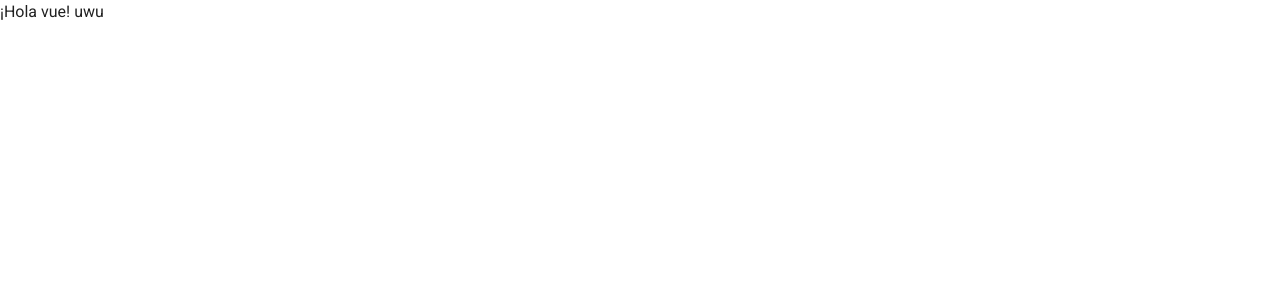
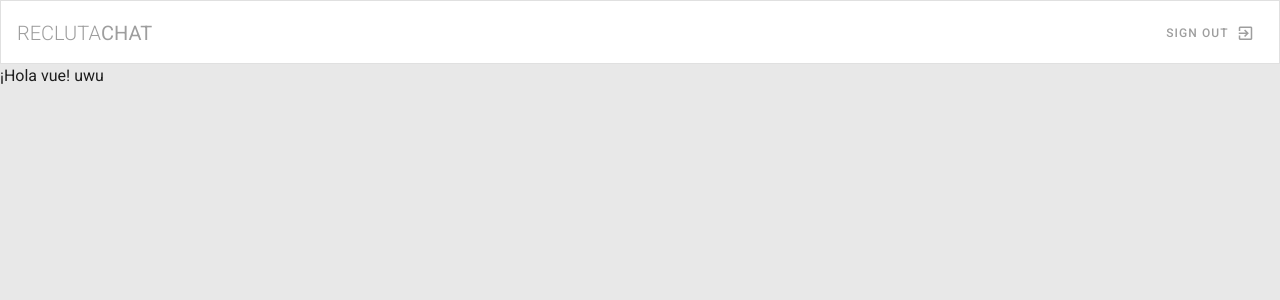
Before and after one commit to LinkPC/todolist, a Vue app: page / in a window 1280 px wide. Shown: the top 300 px of the page. Built offline with nearby package versions, Linux system fonts and the light colour scheme.

Commit message:
primerosPasosNavbar

```diff
--- a/src/App.vue
+++ b/src/App.vue
@@ -1,5 +1,6 @@
 <template>
-  <v-app>
+  <v-app style="background: #E8E8E8">
+    <Navbar />
     <v-content>
       <router-view>
 
@@ -10,9 +11,12 @@
 
 <script>
 
+
+import Navbar from '@/components/Navbar.vue';
+
 export default {
   name: 'App',
-
+  components: { Navbar },
   data: () => ({
     //
   }),
--- /dev/null
+++ b/src/components/Navbar.vue
@@ -0,0 +1,21 @@
+<template>
+    <nav>
+        <v-toolbar outlined flat>
+            <v-toolbar-title class="text-uppercase grey--text">
+                <span class="font-weight-light">Recluta</span>
+                <span>chat</span>
+            </v-toolbar-title>
+            <v-spacer></v-spacer>
+            <v-btn text small flat color="grey">
+                <span>Sign Out</span>
+                <v-icon right> mdi-exit-to-app </v-icon>
+            </v-btn>
+        </v-toolbar>
+    </nav>
+</template>
+
+<script>
+export default {
+
+}
+</script>
```
